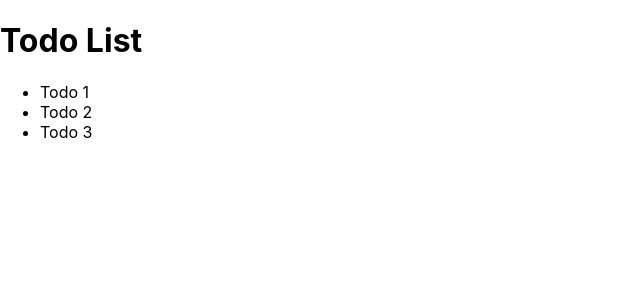
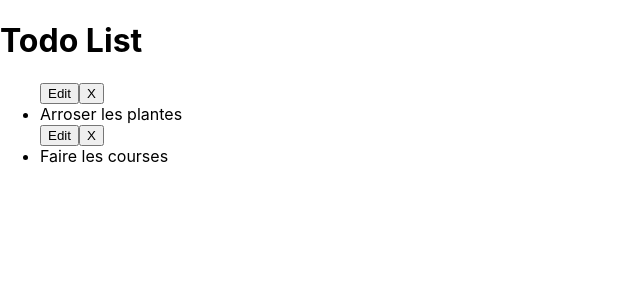
Before and after one commit to glukor/react-TodoList, a React (Create React App) app: page / in a window 1280 px wide. Shown: the top 300 px of the page, without its empty margins (0-640 px from the left). Built offline with nearby package versions, Linux system fonts and the light colour scheme.

Commit message:
Making Todo working with TodoList

```diff
--- a/src/Todo.js
+++ b/src/Todo.js
@@ -4,12 +4,12 @@ class Todo extends Component {
     render() {
         return (
             <div>
-                {/* Edit the task */}
+                {/* TODO Modifier la tâche */}
                 <button>Edit</button>
-                {/* Supprimer la tâche */}
+                {/* TODO Supprimer la tâche */}
                 <button>X</button>
-                {/* Tâche à render */}
-                <li>this.props.task</li>
+                {/* TODO Tâche à render */}
+                <li>{this.props.task}</li>
             </div>
         )
     }
--- a/src/TodoList.js
+++ b/src/TodoList.js
@@ -1,24 +1,22 @@
-import React, {Component} from 'react';
+import React, { Component } from 'react';
+import Todo from './Todo';
 
 
 class TodoList extends Component {
 
     constructor(props) {
         super(props);
-        this.state = { todos: []}
+        this.state = { todos: [{ task: 'Arroser les plantes' }, { task: 'Faire les courses' }] };
 
     }
     render() {
-        return(
+        const todos = this.state.todos.map(todo => {
+            return <Todo task={todo.task} />;
+        })
+        return (
             <div>
                 <h1>Todo List</h1>
-                {/* TODO liste pour placer les items */}
-                <ul>
-                    <li>Todo 1</li>
-                    <li>Todo 2</li>
-                    <li>Todo 3</li>
-                </ul>
-
+                <ul>{todos}</ul>
             </div>
         );
     }
```
